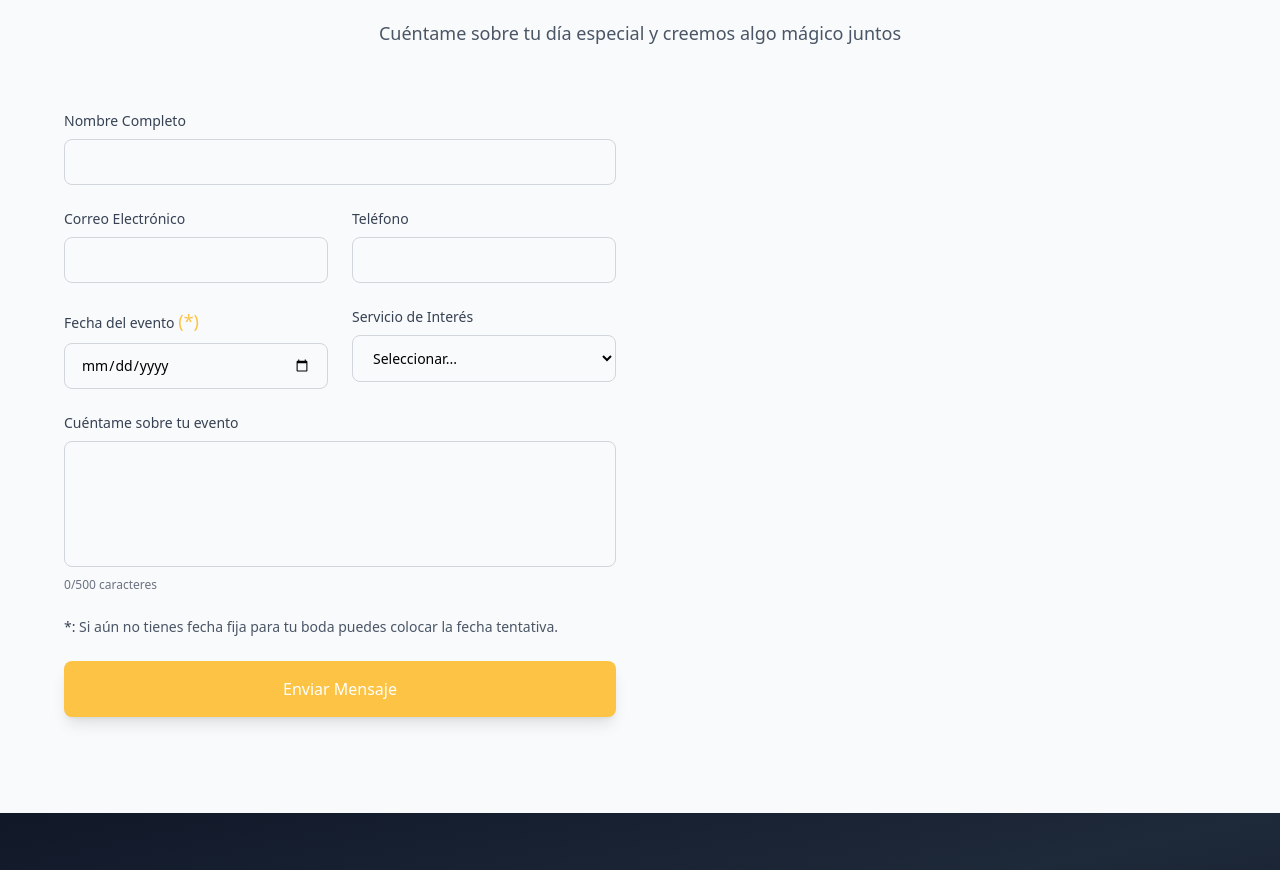
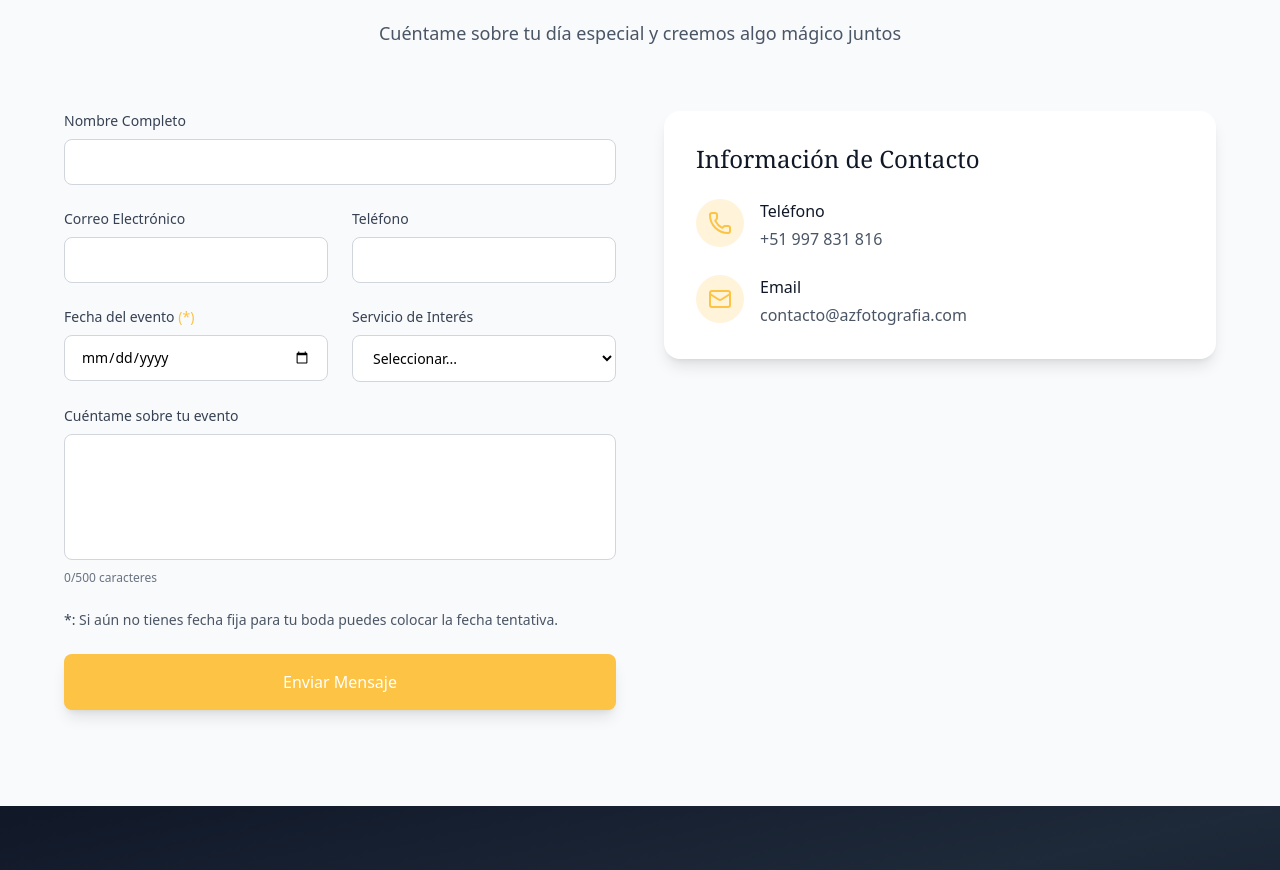
Before and after one commit to MeeGroB/azfotografia, a React (Vite) app: page / in a window 1280 px wide. Shown: the part 5280-6150 px from the top of the page. Built offline with nearby package versions, Linux system fonts and the light colour scheme.

Commit message:
completing contact section

```diff
--- a/src/pages/home/components/Contact.tsx
+++ b/src/pages/home/components/Contact.tsx
@@ -1,4 +1,7 @@
-import React, { useState } from "react"
+import { Mail, Phone } from "lucide-react";
+import React, { useState } from "react";
+
+import contactImg from "../../../assets/contactImage.webp";
 
 
 const Contact = () => {
@@ -93,7 +96,7 @@ const Contact = () => {
                                     value={formData.name}
                                     onChange={handleChange}
                                     required
-                                    className="w-full px-4 py-3 border border-gray-300 rounded-lg focus:ring-2 focus:ring-primary focus:border-transparent transition-all text-sm"
+                                    className="w-full px-4 py-3 border border-gray-300 rounded-lg focus:ring-2 focus:ring-primary focus:border-transparent transition-all text-sm bg-white"
                                 />
                             </div>
 
@@ -110,7 +113,7 @@ const Contact = () => {
                                         value={formData.email}
                                         onChange={handleChange}
                                         required
-                                        className="w-full px-4 py-3 border border-gray-300 rounded-lg focus:ring-2 focus:ring-primary focus:border-transparent transition-all text-sm"
+                                        className="w-full px-4 py-3 border border-gray-300 rounded-lg focus:ring-2 focus:ring-primary focus:border-transparent transition-all text-sm bg-white"
                                     />
                                 </div>
 
@@ -126,7 +129,7 @@ const Contact = () => {
                                         value={formData.phone}
                                         onChange={handleChange}
                                         required
-                                        className="w-full px-4 py-3 border border-gray-300 rounded-lg focus:ring-2 focus:ring-primary focus:border-transparent transition-all text-sm"
+                                        className="w-full px-4 py-3 border border-gray-300 rounded-lg focus:ring-2 focus:ring-primary focus:border-transparent transition-all text-sm bg-white"
                                     />
                                 </div>
                             </div>
@@ -135,7 +138,7 @@ const Contact = () => {
                                 <div>
                                     <label htmlFor="date" className="block text-sm font-medium text-gray-700 mb-2">
                                         Fecha del evento {""}
-                                        <span className="text-primary text-lg">(*)</span>
+                                        <span className="text-primary">(*)</span>
                                     </label>
                                     <input
                                         type="date"
@@ -144,7 +147,7 @@ const Contact = () => {
                                         value={formData.date}
                                         onChange={handleChange}
                                         required
-                                        className="w-full px-4 py-3 border border-gray-300 rounded-lg focus:ring-2 focus:ring-primary focus:border-transparent transition-all text-sm"
+                                        className="w-full px-4 py-3 border border-gray-300 rounded-lg focus:ring-2 focus:ring-primary focus:border-transparent transition-all text-sm bg-white"
                                     />
                                 </div>
 
@@ -158,7 +161,7 @@ const Contact = () => {
                                         value={formData.service}
                                         onChange={handleChange}
                                         required
-                                        className="w-full px-4 py-3 border border-gray-300 rounded-lg focus:ring-2 focus:ring-primary focus:border-transparent transition-all text-sm pr-8"
+                                        className="w-full px-4 py-3 border border-gray-300 rounded-lg focus:ring-2 focus:ring-primary focus:border-transparent transition-all text-sm pr-8 bg-white"
                                     >
                                         <option value="">Seleccionar...</option>
                                         <option value="wedding">Fotografía de Bodas</option>
@@ -180,7 +183,7 @@ const Contact = () => {
                                     required
                                     maxLength={500}
                                     rows={5}
-                                    className="w-full px-4 py-3 border border-gray-300 rounded-lg focus:ring-2 focus:ring-primary focus:border-transparent transition-all resize-none text-sm"
+                                    className="w-full px-4 py-3 border border-gray-300 rounded-lg focus:ring-2 focus:ring-primary focus:border-transparent transition-all resize-none text-sm bg-white"
                                 >
 
                                 </textarea>
@@ -215,6 +218,51 @@ const Contact = () => {
 
                         </form>
                     </div>
+
+
+                    <div>
+                        <div className="bg-white rounded-2xl shadow-lg p-8 mb-8">
+                            <h3 className="text-2xl font-serif mb-6 text-gray-900">
+                                Información de Contacto
+                            </h3>
+
+                            <div className="space-y-6">
+                                <div className="flex items-start gap-4">
+                                    <div className="w-12 h-12 flex items-center justify-center bg-primary/20 rounded-full shrink-0">
+                                        <Phone className="text-primary w-6 h-6" />
+                                    </div>
+                                    <div>
+                                        <h4 className="font-medium text-gray-900 mb-1">
+                                            Teléfono
+                                        </h4>
+                                        <a href="https://api.whatsapp.com/send/?phone=51997831816&text=Hola%21+Necesito+m%C3%A1s+informaci%C3%B3n.&type=phone_number&app_absent=0" target="_blank" className="text-gray-600 hover:text-primary transition-colors duration-300 cursor-pointer">
+                                            +51 997 831 816
+                                        </a>
+                                    </div>
+                                </div>
+
+                                <div className="flex items-start gap-4">
+                                    <div className="w-12 h-12 flex items-center justify-center bg-primary/20 rounded-full shrink-0">
+                                        <Mail className="text-primary w-6 h-6" />
+                                    </div>
+                                    <div>
+                                        <h4 className="font-medium text-gray-900 mb-1">
+                                            Email
+                                        </h4>
+                                        <a href="mailto:contacto@azfotografia.com" target="_blank" className="text-gray-600 hover:text-primary transition-colors duration-300 cursor-pointer">
+                                            contacto@azfotografia.com
+                                        </a>
+                                    </div>
+                                </div>
+                            </div>
+                        </div>
+                    </div>
+
+
+                </div>
+
+                <div className="lg:hidden mt-6 rounded-2xl overflow-hidden shadow-xl hover:shadow-2xl transition-shadow">
+                    <img src={contactImg} alt="Pareja" />
                 </div>
 
             </div>
```
Also changed, not shown: src/assets/contactImage.webp (added).
